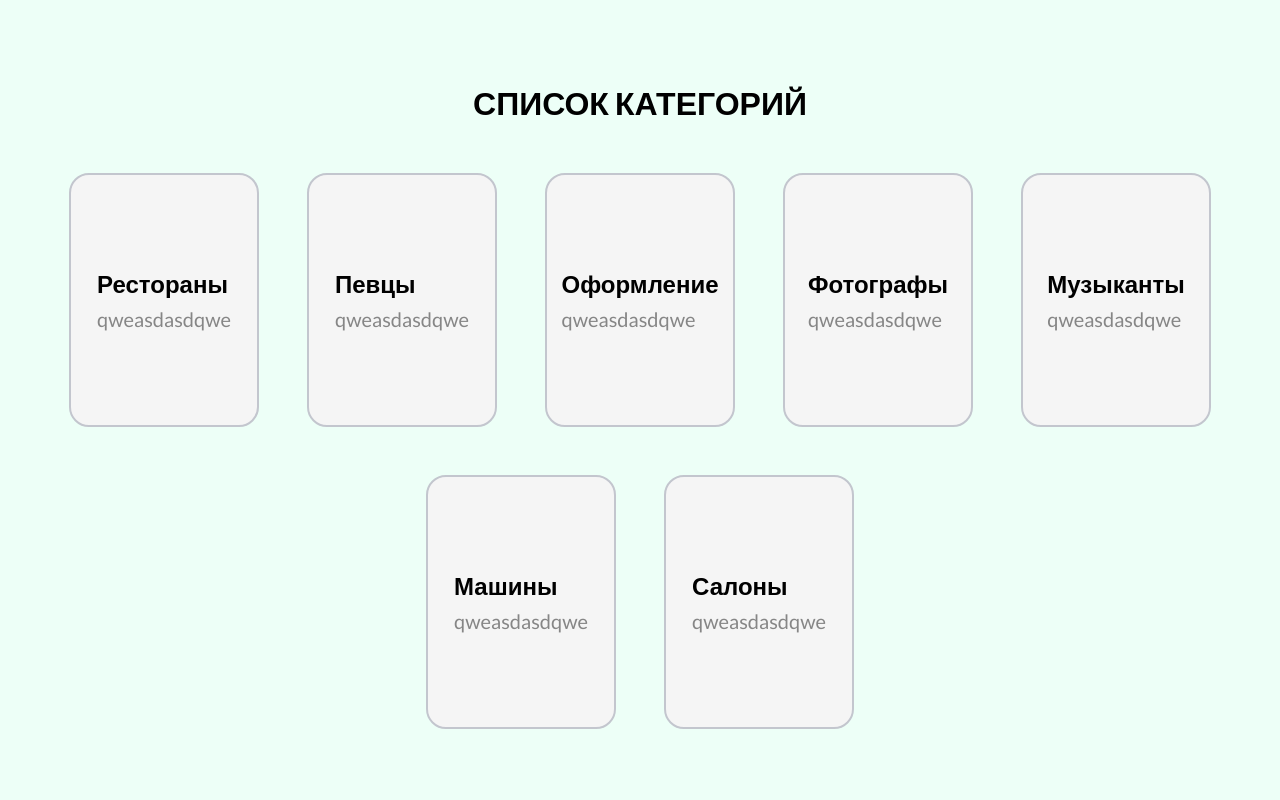
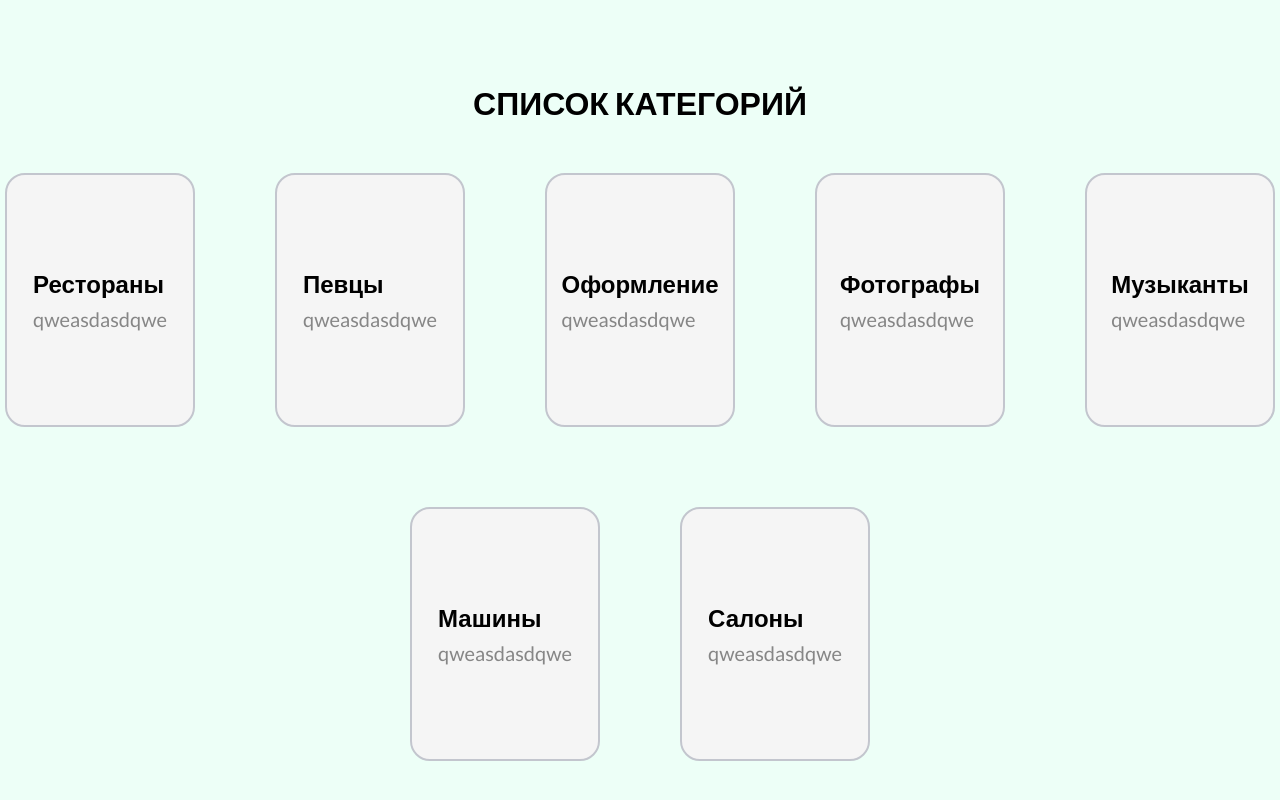
Before and after one commit to Shakurzoda/iamff, a React (Vite) app: page / in a window 1280 px wide. Shown: the part 700-1500 px from the top of the page. Before the commit the page ends 1472 px from the top, so only its background shows below. Built offline with nearby package versions, Linux system fonts and the light colour scheme.

Commit message:
Update Home.module.css

```diff
--- a/src/Component/Pages/Home/Home.module.css
+++ b/src/Component/Pages/Home/Home.module.css
@@ -8,7 +8,7 @@
 .cardsContainer {
     display: flex;
     justify-content: center;
-    gap: 3rem;
+    gap: 5rem;
     align-items: center;
     flex-wrap: wrap;
     /* width: 1000px; */
```
